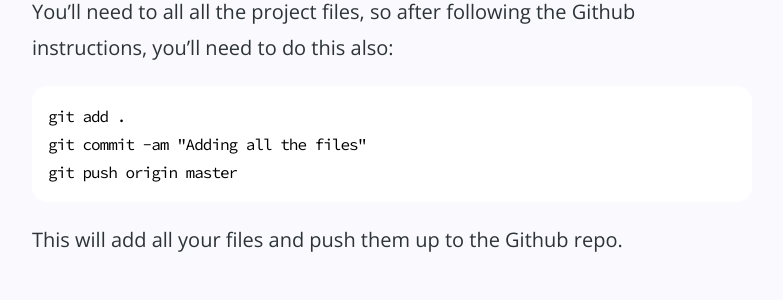
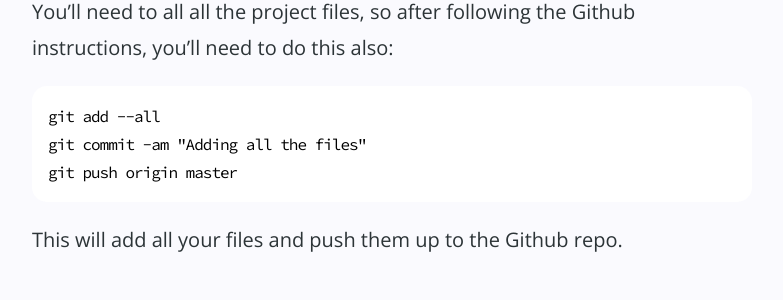
Before and after one commit to donovanh/donovanh.github.com, a Jekyll site: the page built from _posts/2013-10-17-your-own-blog-2.markdown, in a window 1280 px wide and 900 px high, scrolled down 7651 px. Shown: the part 154-454 px from the top of the window, without its empty margins (248-1031 px from the left). Built offline with Jekyll 4.4.1, drawn with Linux system fonts in a browser that asks for light colours; nearby versions of some CDN libraries; some of the changed text lies outside the part shown.

```diff
--- a/_posts/2013-10-16-your-own-blog-2.markdown
+++ b/_posts/2013-10-17-your-own-blog-2.markdown
@@ -149,7 +149,7 @@ This command will remove the hidden `git` folder, giving you a clean slate. The
 
 You'll need to all all the project files, so after following the Github instructions, you'll need to do this also:
 
-    git add .
+    git add --all
     git commit -am "Adding all the files"
     git push origin master
 
```
Also changed, not shown: other parts of _posts/2013-10-17-your-own-blog-2.markdown (+1 -1 lines), images/home/blog_part2.png (added).
